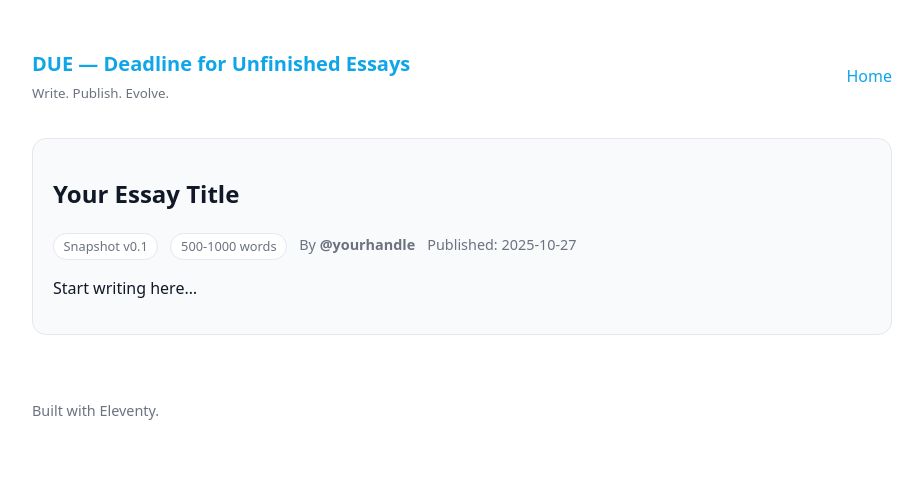
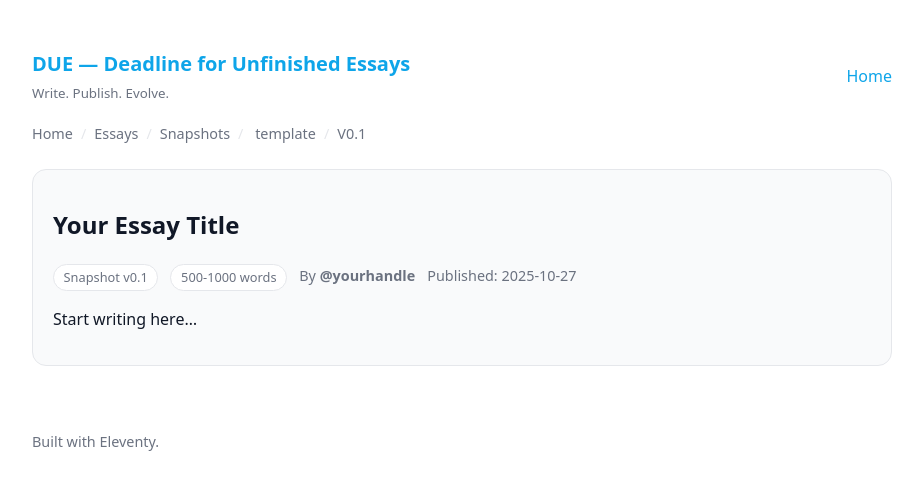
Before and after one commit to NNNvD/DUE, an Eleventy site: page site/essays/snapshots/_template/v0.1.md in a window 1280 px wide. Shown: the whole page, without its empty margins (178-1101 px from the left). Built offline with nearby package versions, Linux system fonts and the light colour scheme; Eleventy itself is replaced by a stand-in of ours; files that its build step writes are made by us from their sources.

Commit message:
Add breadcrumb navigation and custom 404 page

```diff
--- a/eleventy.config.js
+++ b/eleventy.config.js
@@ -37,6 +37,13 @@ module.exports = function(eleventyConfig) {
       });
   });
 
+  eleventyConfig.addFilter("split", (value, delimiter = "/") => {
+    if (typeof value !== "string") {
+      return [];
+    }
+    return value.split(delimiter);
+  });
+
   eleventyConfig.addCollection("snapshots", (collectionApi) => {
     return collectionApi.getFilteredByGlob("site/essays/snapshots/**/*.md");
   });
--- a/site/_includes/base.njk
+++ b/site/_includes/base.njk
@@ -18,6 +18,35 @@
         <a href="{{ site.baseUrl }}">Home</a>
       </nav>
     </header>
+    {% set breadcrumbEnabled = breadcrumb is not defined or breadcrumb %}
+    {% set pathStem = page.filePathStem or '' %}
+    {% set stemParts = pathStem | split('/') %}
+    {% set lastSegment = '' %}
+    {% for part in stemParts %}
+      {% if part and part != 'index' %}
+        {% set lastSegment = part %}
+      {% endif %}
+    {% endfor %}
+    {% set hasBreadcrumbs = lastSegment != '' %}
+    {% if breadcrumbEnabled and hasBreadcrumbs %}
+      <nav class="breadcrumbs" aria-label="Breadcrumb">
+        <ol>
+          <li><a href="{{ site.baseUrl }}">Home</a></li>
+          {% set accumulated = '' %}
+          {% for part in stemParts %}
+            {% if part and part != 'index' %}
+              {% set accumulated = accumulated + '/' + part %}
+              {% set label = part | replace('-', ' ') | replace('_', ' ') | capitalize %}
+              {% if part != lastSegment %}
+                <li><a href="{{ (accumulated + '/') | url }}">{{ label }}</a></li>
+              {% else %}
+                <li aria-current="page">{{ label }}</li>
+              {% endif %}
+            {% endif %}
+          {% endfor %}
+        </ol>
+      </nav>
+    {% endif %}
     {{ content | safe }}
     <footer>
       Built with Eleventy.
--- a/site/assets/style.css
+++ b/site/assets/style.css
@@ -14,6 +14,12 @@ a{color:var(--accent);text-decoration:none} a:hover{text-decoration:underline}
 header{display:flex;justify-content:space-between;align-items:center;margin-bottom:2rem}
 .brand h1{font-size:1.25rem;margin:0}
 .brand small{color:var(--muted)}
+.breadcrumbs{font-size:.9rem;margin:-1rem 0 1.5rem}
+.breadcrumbs ol{list-style:none;display:flex;gap:.5rem;flex-wrap:wrap;padding:0;margin:0}
+.breadcrumbs li{color:var(--muted)}
+.breadcrumbs li+li:before{content:"/";margin-right:.5rem;color:var(--border)}
+.breadcrumbs a{color:inherit;text-decoration:none}
+.breadcrumbs a:hover{text-decoration:underline}
 .card{background:var(--card);border:1px solid var(--border);border-radius:14px;padding:1rem 1.25rem;margin:1rem 0}
 .card.in-progress{border-left:4px solid var(--accent)}
 .meta{display:flex;gap:.75rem;flex-wrap:wrap;color:var(--muted);font-size:.9rem}
```
Also changed, not shown: site/404.njk (added, +17 -0 lines).
